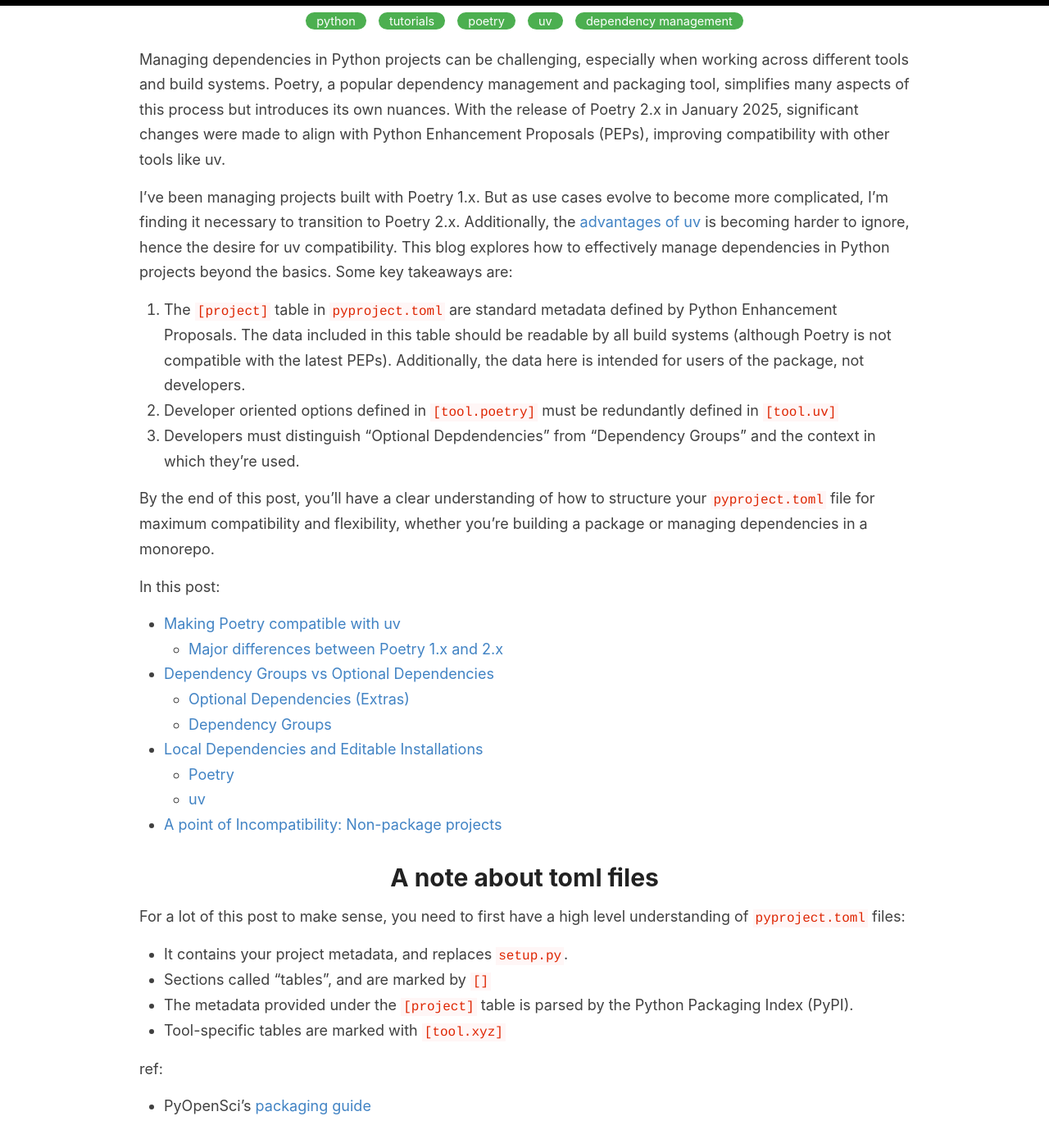
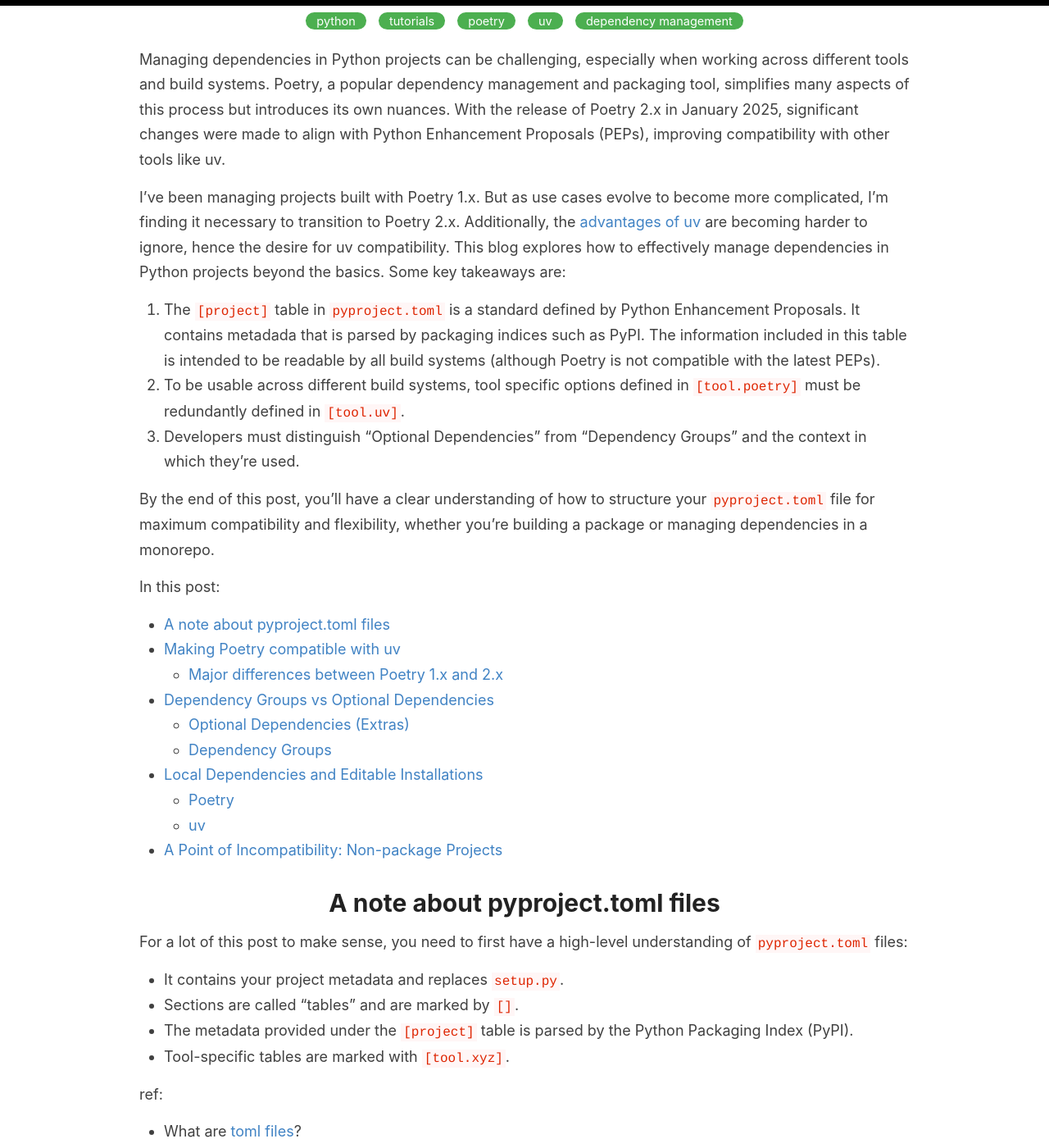
Before and after one commit to kfchou/kfchou.github.io, a Jekyll site: the page built from _posts/2025-05-09-package-depdencies.md, in a window 1280 px wide and 1400 px high, scrolled down 231 px. Shown: the whole window at 82% size. Built offline with Jekyll 4.4.1, drawn with Linux system fonts in a browser that asks for light colours; comment, search, counter and statistics services are not loaded; some of the changed text lies outside the part shown.

Commit message:
fix typo + grammar

````diff
--- a/_posts/2025-05-09-package-depdencies.md
+++ b/_posts/2025-05-09-package-depdencies.md
@@ -7,14 +7,15 @@
 
 Managing dependencies in Python projects can be challenging, especially when working across different tools and build systems. Poetry, a popular dependency management and packaging tool, simplifies many aspects of this process but introduces its own nuances. With the release of Poetry 2.x in January 2025, significant changes were made to align with Python Enhancement Proposals (PEPs), improving compatibility with other tools like uv.
 
-I've been managing projects built with Poetry 1.x. But as use cases evolve to become more complicated, I'm finding it necessary to transition to Poetry 2.x. Additionally, the [advantages of uv](./2025-1-16-ode-to-uv.md) is becoming harder to ignore, hence the desire for uv compatibility. This blog explores how to effectively manage dependencies in Python projects beyond the basics. Some key takeaways are:
-1. The `[project]` table in `pyproject.toml` are standard metadata defined by Python Enhancement Proposals. The data included in this table should be readable by all build systems (although Poetry is not compatible with the latest PEPs). Additionally, the data here is intended for users of the package, not developers.
-2. Developer oriented options defined in `[tool.poetry]` must be redundantly defined in `[tool.uv]`
-3. Developers must distinguish "Optional Depdendencies" from "Dependency Groups" and the context in which they're used.
+I've been managing projects built with Poetry 1.x. But as use cases evolve to become more complicated, I'm finding it necessary to transition to Poetry 2.x. Additionally, the [advantages of uv](./2025-1-16-ode-to-uv.md) are becoming harder to ignore, hence the desire for uv compatibility. This blog explores how to effectively manage dependencies in Python projects beyond the basics. Some key takeaways are:
+1. The `[project]` table in `pyproject.toml` is a standard defined by Python Enhancement Proposals. It contains metadada that is parsed by packaging indices such as PyPI. The information included in this table is intended to be readable by all build systems (although Poetry is not compatible with the latest PEPs).
+2. To be usable across different build systems, tool specific options defined in `[tool.poetry]` must be redundantly defined in `[tool.uv]`.
+3. Developers must distinguish "Optional Dependencies" from "Dependency Groups" and the context in which they're used.
 
 By the end of this post, you'll have a clear understanding of how to structure your `pyproject.toml` file for maximum compatibility and flexibility, whether you're building a package or managing dependencies in a monorepo.
 
 In this post:
+- [A note about pyproject.toml files](#a-note-about-pyprojecttoml-files)
 - [Making Poetry compatible with uv](#making-poetry-compatible-with-uv)
   - [Major differences between Poetry 1.x and 2.x](#major-differences-between-poetry-1x-and-2x)
 - [Dependency Groups vs Optional Dependencies](#dependency-groups-vs-optional-dependencies)
@@ -23,42 +24,41 @@
 - [Local Dependencies and Editable Installations](#local-dependencies-and-editable-installations)
   - [Poetry](#poetry)
   - [uv](#uv)
-- [A point of Incompatibility: Non-package projects](#a-point-of-incompatibility-non-package-projects)
+- [A Point of Incompatibility: Non-package Projects](#a-point-of-incompatibility-non-package-projects)
 
-# A note about toml files
-For a lot of this post to make sense, you need to first have a high level understanding of `pyproject.toml` files:
-* It contains your project metadata, and replaces `setup.py`.
-* Sections called "tables", and are marked by `[]`
+# A note about pyproject.toml files
+For a lot of this post to make sense, you need to first have a high-level understanding of `pyproject.toml` files:
+* It contains your project metadata and replaces `setup.py`.
+* Sections are called "tables" and are marked by `[]`.
 * The metadata provided under the `[project]` table is parsed by the Python Packaging Index (PyPI).
-* Tool-specific tables are marked with `[tool.xyz]`
+* Tool-specific tables are marked with `[tool.xyz]`.
 
 ref:
+* What are [toml files](https://toml.io/en/)?
 * PyOpenSci's [packaging guide](https://www.pyopensci.org/python-package-guide/package-structure-code/intro.html)
 
 # Making Poetry compatible with uv
-If you wish to use Poetry alongside uv, the best way to do this is to move as much information as possible out of tool-specific tables (`[tool.poetry]` and `[tool.uv]`), and instead, place those information in "standard" `[project]` tables accepted by different build tools. For this reason, we must migrate Poetry from 1.x to 2.x, which moves essentiam metadata from the `[tool.poetry]` table to the `[project]` table.
+If you wish to use Poetry alongside uv, the best way to do this is to move as much information as possible out of tool-specific tables (`[tool.poetry]` and `[tool.uv]`) and instead place that information in the common `[project]` table. For this reason, we must migrate Poetry from 1.x to 2.x, which moves essential metadata from the `[tool.poetry]` table to the `[project]` table.
 
-For other settings and configs set under `[tool.poetry]`, we must define an equivalent setting under `[tool.uv]`
+For other settings and configs set under `[tool.poetry]`, we must define an equivalent setting under `[tool.uv]`.
 
 ## Major differences between Poetry 1.x and 2.x
-The migration process is made simple via tools like the [Poetry Migration plugin](https://github.com/zyf722/poetry-plugin-migrate). The plugin's readme details how the migration is done. You probably won't need to know all the details, but it's useful to gain a high-level understanding of the major differences in case anything goes awry:
+The migration process is made simple via tools like the [Poetry Migration plugin](https://github.com/zyf722/poetry-plugin-migrate). The plugin's README details how the migration is done. You probably won't need to know all the details, but it's useful to gain a high-level understanding of the major differences in case anything goes awry:
 
 - **Project metadata** is moved from the `[tool.poetry]` table to the `[project]` table (PEP 621).
 - **Python version specification** is now defined by the `requires-python` key under `[project]`.
 - **Dependencies** are moved from `[tool.poetry.dependencies]` to the `dependencies` key under `[project]` (PEP 508, [see docs](https://python-poetry.org/docs/dependency-specification/)).
-- **Optional dependencies** are moved from `[tool.poetry.dependencies]` to `[project.optional-dependencies]`. There are some nuances here, which we will explore in the next section.
+- **Optional dependencies** are moved from `[tool.poetry.extras]` to `[project.optional-dependencies]`. There are some nuances here, which we will explore in the next section.
 
 Transitioning to Poetry 2.x ensures better compatibility with other tools and aligns with Python's packaging standards. Next, let's dive into the differences between dependency groups and optional dependencies.
 
 # Dependency Groups vs Optional Dependencies
-It's important to understand the distinctions between dependency groups and optional dependencies (extras), as they are core to properly formatting `pyproject.toml` files. A pyproject.toml file can have both depedency groups and optional dependencies to address different use cases.
+It's important to understand the distinctions between dependency groups and optional dependencies (extras), as they are core to properly formatting `pyproject.toml` files. A `pyproject.toml` file can have both dependency groups and optional dependencies to address different use cases.
 
 For a deeper understanding of these concepts, consider reading [PEP 735](https://peps.python.org/pep-0735/), which discusses the limitations of `requirements.txt` files and `extras`.
 
 ## Optional Dependencies (Extras)
-Extras are a standardized Python packaging concept defined in PEP 508, recognized by various packaging tools. Users can install extras via `pip install package[extra_name]`.
-
-Poetry 2.x allows optional dependencies to be specified like this ([docs](https://python-poetry.org/docs/pyproject/#dependencies)):
+Extras are a standardized Python packaging concept defined in PEP 508, recognized by various packaging tools. Users can install extras via `pip install package[extra_name]`. The standard way to define optional package dependencies is by using the `[project.optional-dependencies]` table. This is supported by Poetry 2.x, but not 1.x ([docs](https://python-poetry.org/docs/pyproject/#dependencies)):
 
 ```toml
 [project.optional-dependencies]
@@ -117,19 +117,18 @@
     "httpx",
     "my_package[test]",
     "my_plugin",
-
 ]
 
 [tool.poetry.dependencies]
 httpx = { git = "https://github.com/encode/httpx" }
-my_package = { path = "./my_package", develop = true}
+my_package = { path = "./my_package", develop = true }
 my_plugin = { path = "./plugins/my_plugin", develop = true }
 ```
 
 When specified, `project.dependencies` are used for metadata when building the project, `[tool.poetry.dependencies]` is only used to enrich `project.dependencies` for locking. You can enrich optional dependencies for locking in the `tool.poetry` section analogous to dependencies.
 
 ## uv
-uv has its own table for enriching dependencies ([docs](https://docs.astral.sh/uv/concepts/projects/dependencies/#dependency-sources)):
+To enchrich dependencies with uv, place additional information under `[tool.uv.sources]` ([docs](https://docs.astral.sh/uv/concepts/projects/dependencies/#dependency-sources)):
 ```toml
 [project]
 # ...
````
Also changed, not shown: other parts of _posts/2025-05-09-package-depdencies.md (+7 -7 lines).
